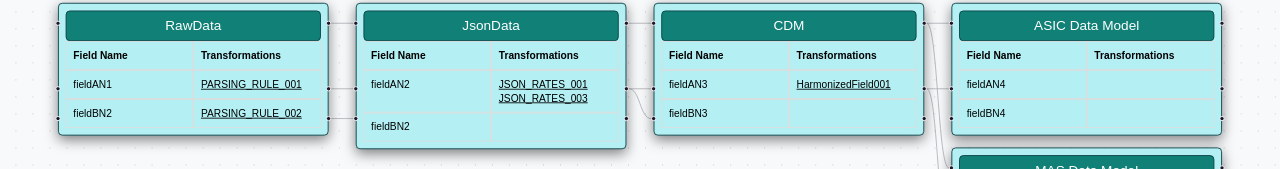
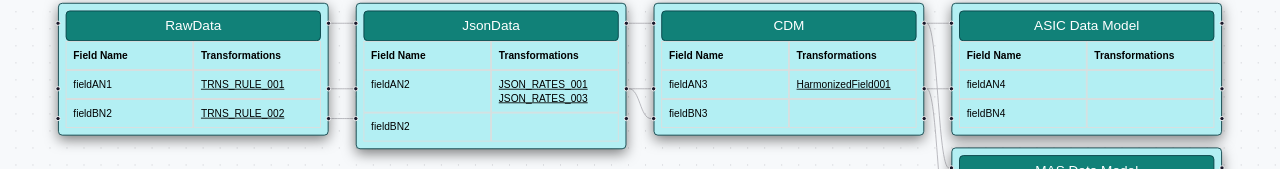
Before and after one commit to pks9862728888/react-flow-demo, a Next.js app: page / in a window 1280 px wide. Shown: the part 244-413 px from the top of the page. Built offline with nearby package versions, Linux system fonts and the light colour scheme.

Commit message:
Corrected rule name

```diff
--- a/src/app/components/ProviderFlow.tsx
+++ b/src/app/components/ProviderFlow.tsx
@@ -23,8 +23,8 @@ const initialNodes: Node[] = [
       id: 1,
       datasetName: 'RawData',
       headerColumns: tableNodeHeaderCols,
-      dataRows: [{id: 1, colSeq: 0, fieldName: 'fieldAN1', transformations: [{id: 1, ruleId: "PARSING_RULE_001", type: "PARSING"}]},
-        {id: 2, colSeq: 1, fieldName: 'fieldBN2', transformations: [{id: 2, ruleId: "PARSING_RULE_002", type: "PARSING"}]}]
+      dataRows: [{id: 1, colSeq: 0, fieldName: 'fieldAN1', transformations: [{id: 1, ruleId: "TRNS_RULE_001", type: "ENRICHMENT"}]},
+        {id: 2, colSeq: 1, fieldName: 'fieldBN2', transformations: [{id: 2, ruleId: "TRNS_RULE_002", type: "ENRICHMENT"}]}]
     },
     position: {x: 100, y: 100}
   },
```
